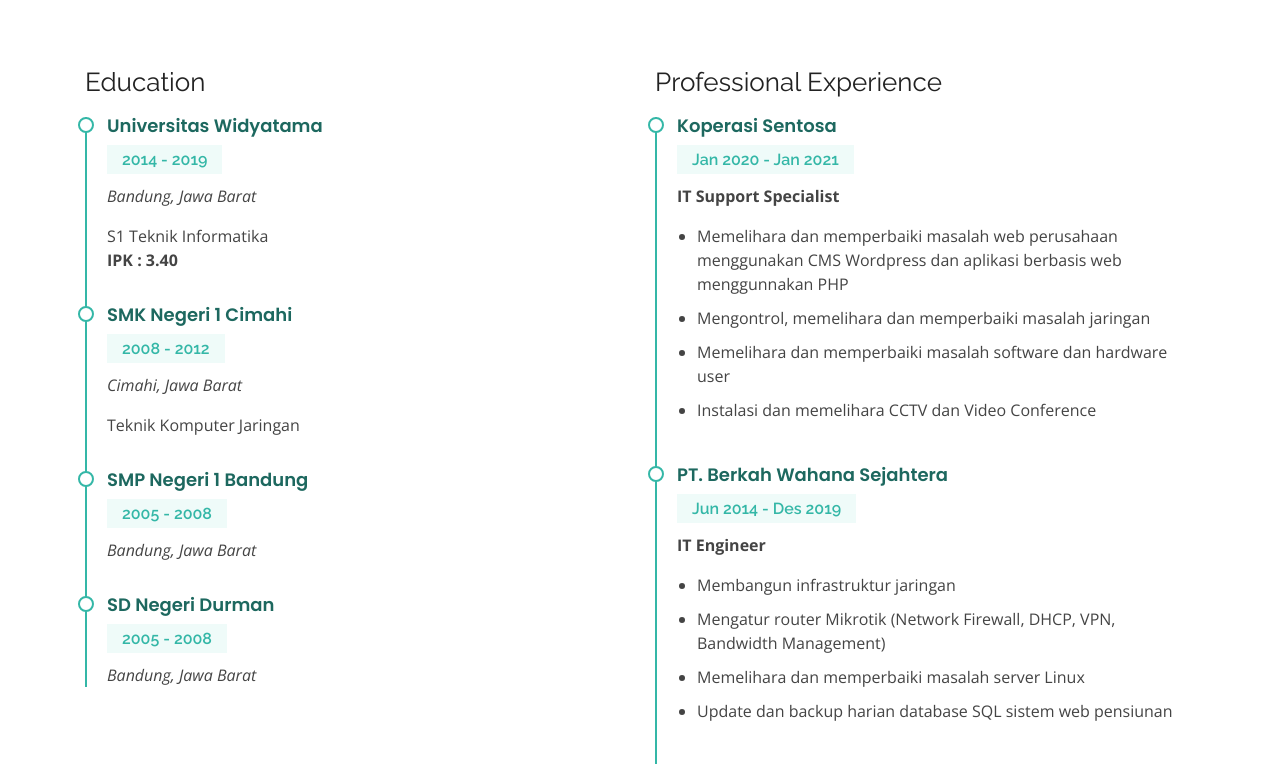
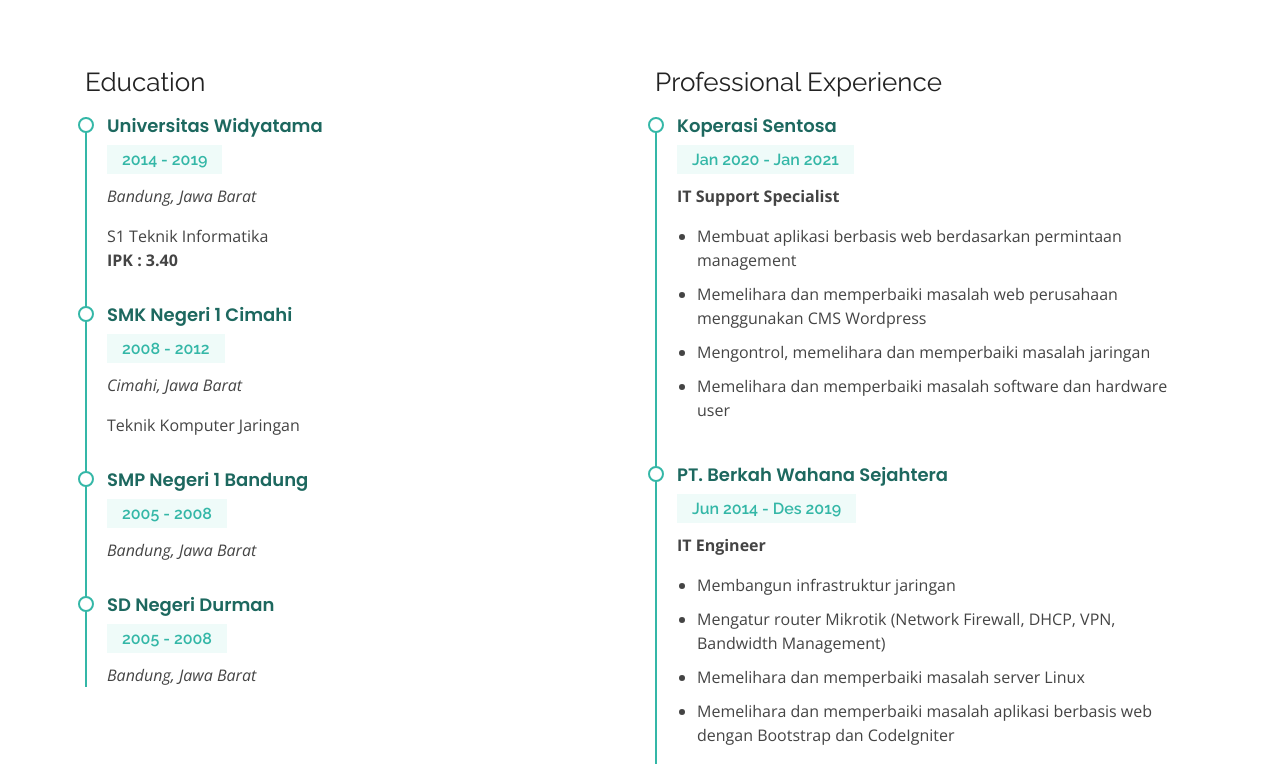
Before and after one commit to renaldyf/renaldyf.github.io, a plain HTML site: page resume.html in a window 1280 px wide. Shown: the part 171-935 px from the top of the page. Drawn offline with nearby package versions, Linux system fonts and the light colour scheme.

Commit message:
merubah file about dan resume

```diff
--- a/resume.html
+++ b/resume.html
@@ -112,10 +112,10 @@
               <p><strong>IT Support Specialist</strong></p>
               <p>
               <ul>
-                <li>Memelihara dan memperbaiki masalah web perusahaan menggunakan CMS Wordpress dan aplikasi berbasis web menggunnakan PHP</li>
+                <li>Membuat aplikasi berbasis web berdasarkan permintaan management</li>
+                <li>Memelihara dan memperbaiki masalah web perusahaan menggunakan CMS Wordpress</li>
                 <li>Mengontrol, memelihara dan memperbaiki masalah jaringan</li>
                 <li>Memelihara dan memperbaiki masalah software dan hardware user</li>
-                <li>Instalasi dan memelihara CCTV dan Video Conference</li>
               </ul>
               </p>
             </div>
@@ -128,7 +128,7 @@
                 <li>Membangun infrastruktur jaringan</li>
                 <li>Mengatur router Mikrotik (Network Firewall, DHCP, VPN, Bandwidth Management)</li>
                 <li>Memelihara dan memperbaiki masalah server Linux</li>
-                <li>Update dan backup harian database SQL sistem web pensiunan</li>
+                <li>Memelihara dan memperbaiki masalah aplikasi berbasis web dengan Bootstrap dan CodeIgniter</li>
               </ul>
               </p>
             </div>
```
Also changed, not shown: about.html (+3 -3 lines).
